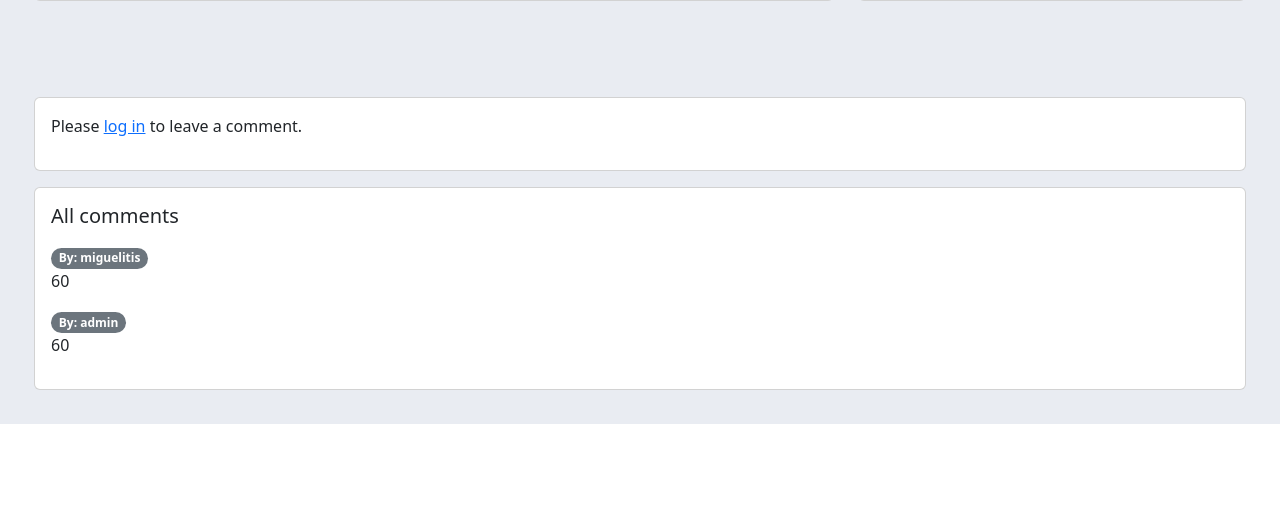
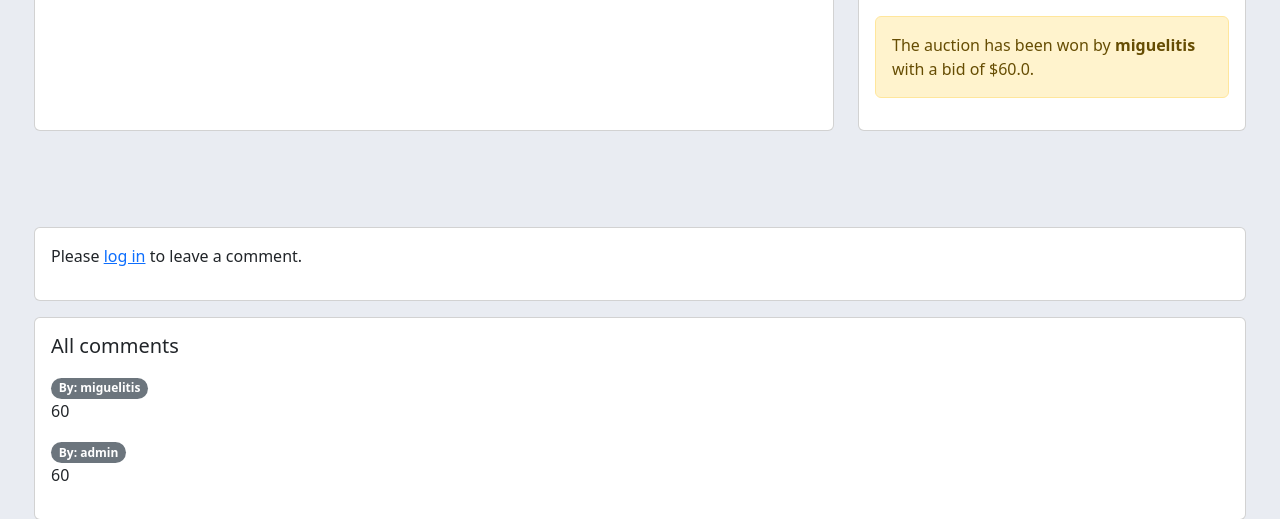
Before and after one commit to michelanyelo/CS50w-projects, a Django app: page /listing/38 in a window 1280 px wide. Shown: the part 693-1212 px from the top of the page. Before the commit the page ends 1117 px from the top, so only its background shows below. Run offline with Django 3.2, Linux system fonts and the light colour scheme; data comes from the database, SQL or seed files in the repository; both versions use the stored data as it was after the commit; some libraries are stand-ins or nearby versions.

Commit message:
winner username and amount fixed

```diff
--- a/project-two/auctions/templates/auctions/listing.html
+++ b/project-two/auctions/templates/auctions/listing.html
@@ -64,7 +64,7 @@
                   {% csrf_token %}
                   <div class="input-group mb-3 input-bid mt-5">
                     <span class="input-group-text">Bid:</span>
-                    <input type="number" class="form-control" name="bid_amount" min="{{ listing.bid_current }}" required />
+                    <input type="number" class="form-control" name="bid_amount" min="{{ listing.bids.last.amount }}" required />
                     <button class="btn btn-primary btn-placebid" type="submit">Place Bid</button>
                   </div>
                 </form>
@@ -77,13 +77,13 @@
               <form action="{% url 'close_auction' listing.id %}" method="POST">
                 {% csrf_token %}
                 {% if not listing.is_active %}
-                  {% if bid and user == bid.bidder %}
+                  {% if listing.bids and user == listing.bids.last.bidder %}
                     <div class="alert alert-success mt-5" role="alert">
-                      Congrats 🎉🥳 The auction has been won by <strong>YOU</strong> with a bid of ${{ bid.amount }}.
+                      Congrats 🎉🥳 The auction has been won by <strong>YOU</strong> with a bid of ${{ listing.bids.last.amount }}.
                     </div>
-                  {% elif bid and user != bid.bidder %}
+                  {% elif listing.bids and user != listing.bids.last.bidder %}
                     <div class="alert alert-warning mt-5" role="alert">
-                      The auction has been won by <strong>{{ bid.bidder }}</strong> with a bid of ${{ bid.amount }}.
+                      The auction has been won by <strong>{{ listing.bids.last.bidder }}</strong> with a bid of ${{ listing.bids.last.amount }}.
                     </div>
                   {% endif %}
                 {% elif user == listing.seller and listing.is_active %}
```
Also changed, not shown: project-two/db.sqlite3.
